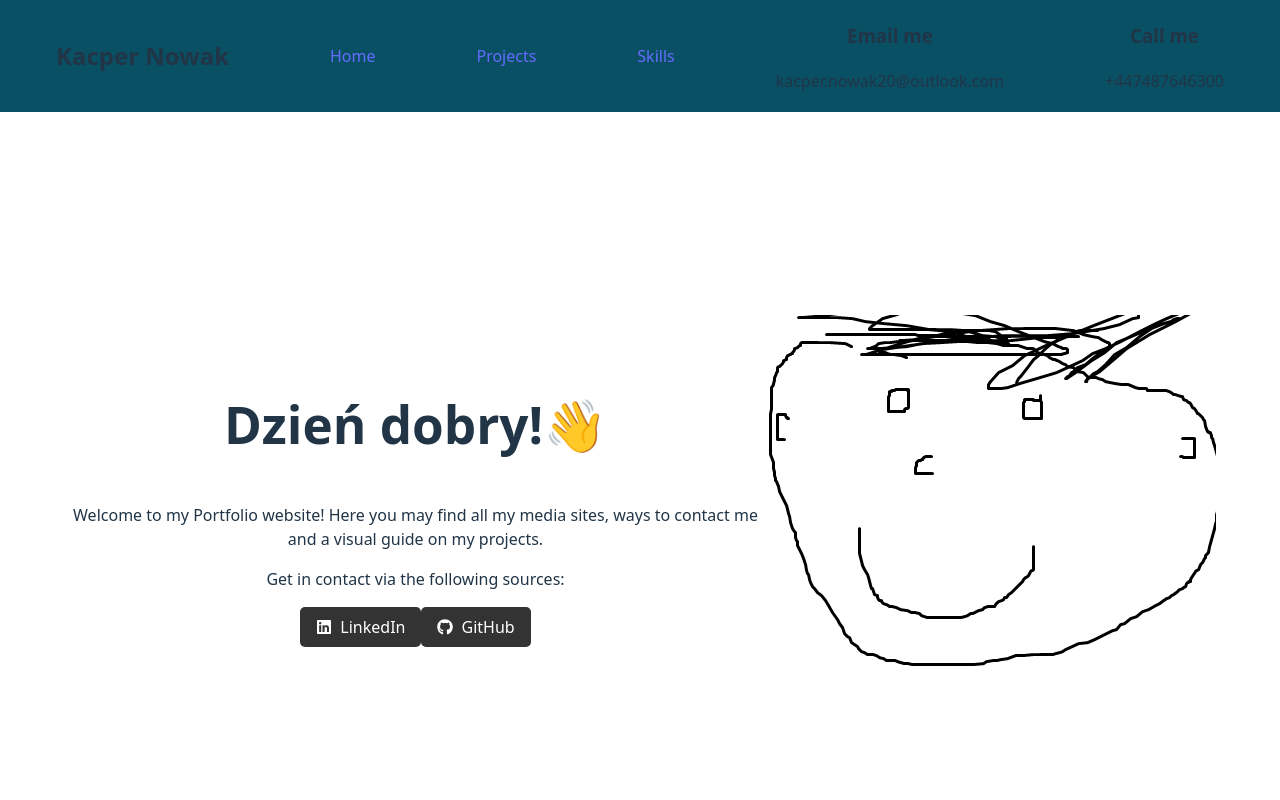
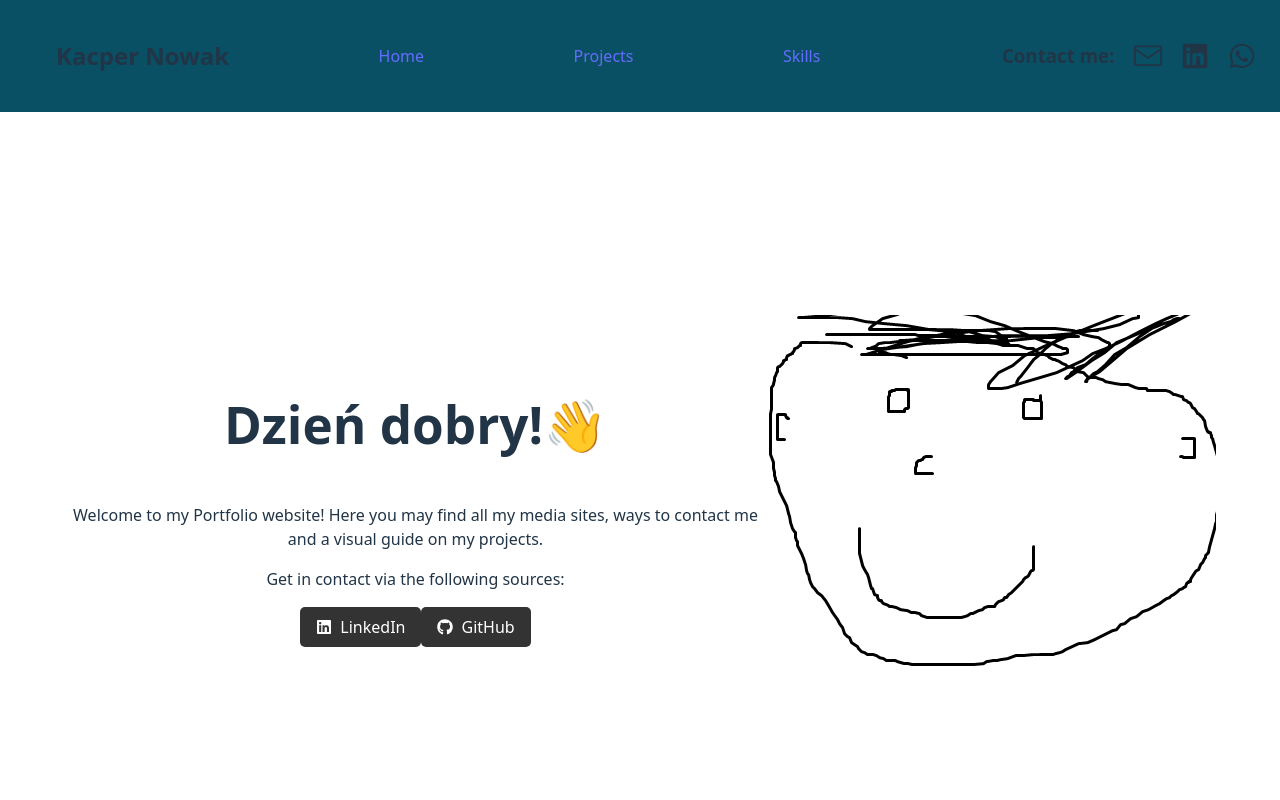
Before and after one commit to KacperProg/React-Portfolio-Site, a React (Vite) app: page / in a window 1280 px wide. Shown: the top 800 px of the page. Built offline with nearby package versions, Linux system fonts and the light colour scheme; the HTML template or start-up script is replaced by a standard one.

Commit message:
Added logos instead of text for contact me info in NavBar

```diff
--- a/src/Components/Navbar/Navbar.css
+++ b/src/Components/Navbar/Navbar.css
@@ -33,7 +33,8 @@
 }
 
 .contact-container {
-	display: inline-block;
-	margin-right: 2rem;
-	text-align: center;
+	display: flex;
+	align-items: center;
+	gap: 1.2rem;
+	margin-left: 2rem;
 }
--- a/src/Components/Navbar/Navbar.jsx
+++ b/src/Components/Navbar/Navbar.jsx
@@ -1,6 +1,8 @@
 import "./Navbar.css";
 import { Link } from 'react-router-dom';
 import { useEffect, useState } from "react";
+import { FaWhatsapp, FaLinkedin, FaGithub } from "react-icons/fa";
+import { GoMail } from "react-icons/go";
 
 function Navbar() {
 
@@ -26,12 +28,10 @@ function Navbar() {
         <Link to="/projects" className="linkBtn">Projects</Link>
         <Link to="/skills" className="linkBtn">Skills</Link>
         <div className="contact-container">
-          <h3>Email me</h3>
-          <p>kacper.nowak20@outlook.com</p>
-        </div>
-        <div className="contact-container">
-          <h3>Call me</h3>
-          <p>+447487646300</p>
+          <h3>Contact me:</h3>
+          <GoMail size={28}/>
+          <FaLinkedin size={28}/>
+          <FaWhatsapp size={28}/>
         </div>
       </div>
     </nav>
```
